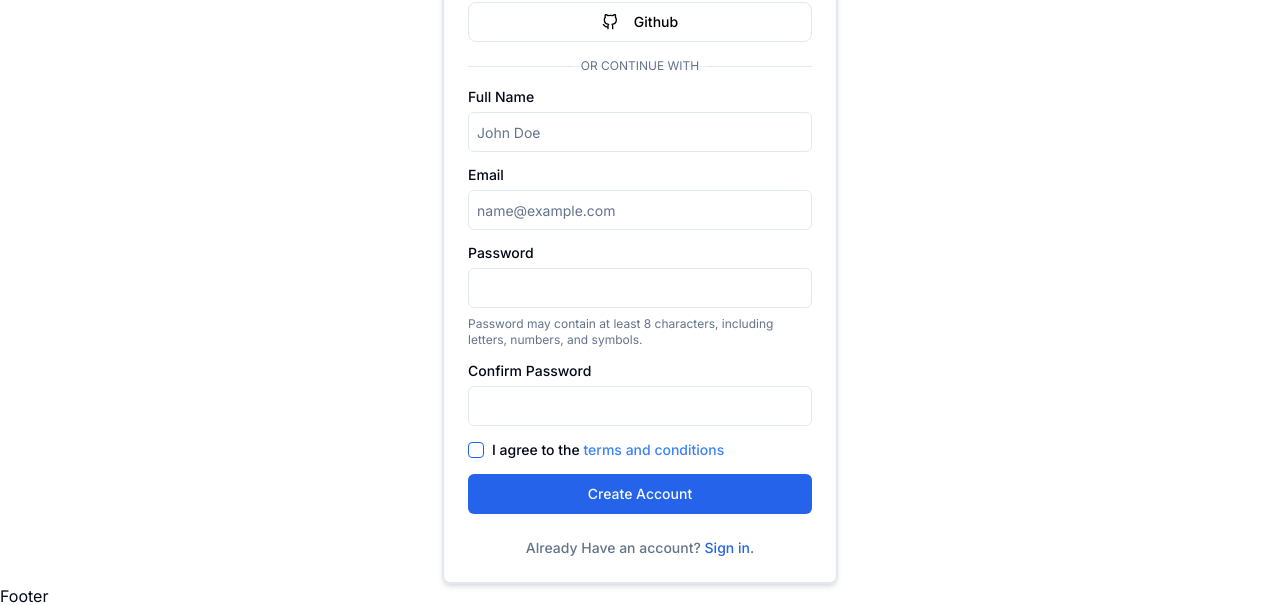
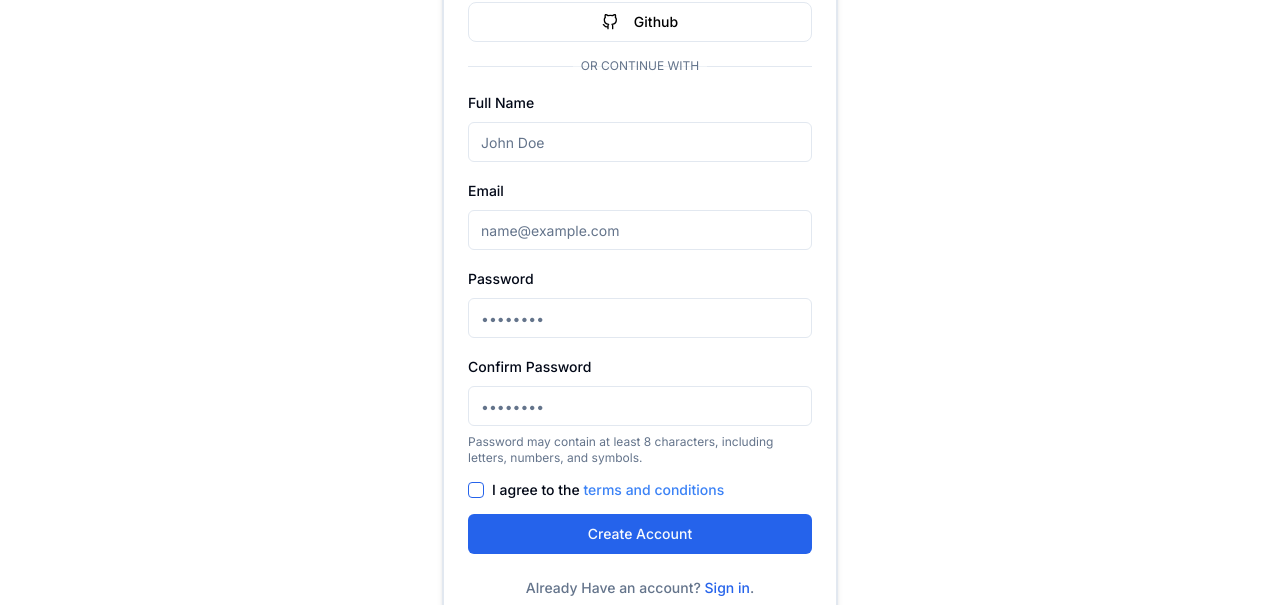
Before and after one commit to gh0sty02/Taskflow, a Next.js app: page /register in a window 1280 px wide. Shown: the part 209-814 px from the top of the page. Built offline with nearby package versions, Linux system fonts and the light colour scheme; no server answers.

Commit message:
feat: addded zod, RFH to register page

```diff
--- a/package.json
+++ b/package.json
@@ -11,6 +11,7 @@
   "dependencies": {
     "@auth/prisma-adapter": "^2.8.0",
     "@google/generative-ai": "^0.21.0",
+    "@hookform/resolvers": "^5.0.0",
     "@prisma/client": "^6.5.0",
     "@radix-ui/react-avatar": "^1.1.3",
     "@radix-ui/react-checkbox": "^1.1.4",
@@ -27,9 +28,11 @@
     "next-themes": "^0.4.6",
     "react": "^19.0.0",
     "react-dom": "^19.0.0",
+    "react-hook-form": "^7.55.0",
     "react-icons": "^5.5.0",
     "tailwind-merge": "^3.0.1",
-    "tailwindcss-animate": "^1.0.7"
+    "tailwindcss-animate": "^1.0.7",
+    "zod": "^3.24.2"
   },
   "devDependencies": {
     "@eslint/eslintrc": "^3",
--- a/src/app/(auth)/register/_components/RegisterPage.tsx
+++ b/src/app/(auth)/register/_components/RegisterPage.tsx
@@ -1,3 +1,4 @@
+"use client";
 import { Button } from "@/components/ui/button";
 import { FiGithub } from "react-icons/fi";
 import React from "react";
@@ -6,11 +7,53 @@
 import { Checkbox } from "@/components/ui/checkbox";
 import TextInput from "@/components/TextInput";
 import PasswordInput from "@/components/PasswordInput";
+import { useForm } from "react-hook-form";
+import * as z from "zod";
+import { zodResolver } from "@hookform/resolvers/zod";
+
+import {
+  Form,
+  FormControl,
+  FormField,
+  FormDescription,
+  FormItem,
+  FormLabel,
+  FormMessage,
+} from "@/components/ui/form";
+import { Input } from "@/components/ui/input";
 
 /// @todo - Add form validation
 /// @todo - Add form submission
 
+const registerFormSchema = z
+  .object({
+    name: z.string().min(1, "Name is required"),
+    email: z.string().email("Invalid email"),
+    password: z.string().min(8, "Password must be at least 8 characters long"),
+    confirmPassword: z
+      .string()
+      .min(8, "Password must be at least 8 characters long"),
+  })
+  .superRefine(({ confirmPassword, password }, ctx) => {
+    if (confirmPassword !== password) {
+      ctx.addIssue({
+        path: ["confirmPassword"],
+        message: "Passwords do not match",
+        code: "custom",
+      });
+    }
+  });
+
 function RegisterPage() {
+  const form = useForm<z.output<typeof registerFormSchema>>({
+    resolver: zodResolver(registerFormSchema),
+    defaultValues: {
+      name: "",
+      email: "",
+      password: "",
+      confirmPassword: "",
+    },
+  });
   return (
     <div className="container flex flex-col items-center justify-center flex-1 space-y-4 sm:w-[460px]">
       <div className="flex flex-col items-center">
@@ -30,10 +73,9 @@
           <Button
             variant="outline"
             className="text-black dark:text-white p-2 rounded-lg bg-transparent w-full"
-            onClick={async () => {
-              "use server";
-              await signIn("github");
-            }}
+            // onClick={async () => {
+            //   // await signIn("github");
+            // }}
           >
             <FiGithub className="h-4 w-4 mr-2" />
             Github
@@ -48,46 +90,76 @@
               </span>
             </div>
           </div>
+          <Form {...form}>
             <form
-            action={async (formData) => {
-              "use server";
-              // log everythign from formData
-              for (const [key, value] of formData.entries()) {
-                console.log(key, value);
-              }
-            }}
-            className="grid gap-2 space-y-2"
+              className="space-y-4"
+              onSubmit={form.handleSubmit(console.log)}
             >
-            <TextInput
-              htmlFor="name"
-              label="Full Name"
-              id="name"
+              <FormField
+                control={form.control}
                 name="name"
-              placeholder="John Doe"
+                render={({ field }) => (
+                  <FormItem>
+                    <FormLabel>Full Name</FormLabel>
+                    <FormControl>
+                      <Input placeholder="John Doe" {...field} />
+                    </FormControl>
+                    <FormMessage />
+                  </FormItem>
+                )}
               />
-            <TextInput
-              htmlFor="email"
-              label="Email"
-              id="email"
+              <FormField
+                control={form.control}
                 name="email"
-              placeholder="name@example.com"
+                render={({ field }) => (
+                  <FormItem>
+                    <FormLabel>Email</FormLabel>
+                    <FormControl>
+                      <Input placeholder="name@example.com" {...field} />
+                    </FormControl>
+                  </FormItem>
+                )}
               />
 
-            <PasswordInput
-              htmlFor="password"
-              label="Password"
-              id="password"
+              <FormField
+                control={form.control}
                 name="password"
-              showHint={true}
+                render={({ field }) => (
+                  <FormItem>
+                    <FormLabel>Password</FormLabel>
+                    <FormControl>
+                      <Input
+                        type="password"
+                        placeholder="••••••••"
+                        {...field}
                       />
-            <PasswordInput
-              htmlFor="confirm-password"
-              label="Confirm Password"
-              id="confirm-password"
-              name="confirm-password"
-              showHint={false}
+                    </FormControl>
+
+                    <FormMessage />
+                  </FormItem>
+                )}
               />
-
+              <FormField
+                control={form.control}
+                name="confirmPassword"
+                render={({ field }) => (
+                  <FormItem>
+                    <FormLabel>Confirm Password</FormLabel>
+                    <FormControl>
+                      <Input
+                        type="password"
+                        placeholder="••••••••"
+                        {...field}
+                      />
+                    </FormControl>
+                    <FormDescription className="text-xs">
+                      Password may contain at least 8 characters, including
+                      letters, numbers, and symbols.
+                    </FormDescription>
+                    <FormMessage />
+                  </FormItem>
+                )}
+              />
               <div className="flex items-center space-x-2">
                 <Checkbox id="terms" />
                 <label
@@ -102,6 +174,7 @@
                 Create Account
               </Button>
             </form>
+          </Form>
         </div>
         <p className="text-muted-foreground text-sm font-medium p-6 pt-0 text-center">
           Already Have an account?{" "}
--- /dev/null
+++ b/src/components/ui/form.tsx
@@ -0,0 +1,178 @@
+"use client"
+
+import * as React from "react"
+import * as LabelPrimitive from "@radix-ui/react-label"
+import { Slot } from "@radix-ui/react-slot"
+import {
+  Controller,
+  FormProvider,
+  useFormContext,
+  type ControllerProps,
+  type FieldPath,
+  type FieldValues,
+} from "react-hook-form"
+
+import { cn } from "@/lib/utils"
+import { Label } from "@/components/ui/label"
+
+const Form = FormProvider
+
+type FormFieldContextValue<
+  TFieldValues extends FieldValues = FieldValues,
+  TName extends FieldPath<TFieldValues> = FieldPath<TFieldValues>
+> = {
+  name: TName
+}
+
+const FormFieldContext = React.createContext<FormFieldContextValue>(
+  {} as FormFieldContextValue
+)
+
+const FormField = <
+  TFieldValues extends FieldValues = FieldValues,
+  TName extends FieldPath<TFieldValues> = FieldPath<TFieldValues>
+>({
+  ...props
+}: ControllerProps<TFieldValues, TName>) => {
+  return (
+    <FormFieldContext.Provider value={{ name: props.name }}>
+      <Controller {...props} />
+    </FormFieldContext.Provider>
+  )
+}
+
+const useFormField = () => {
+  const fieldContext = React.useContext(FormFieldContext)
+  const itemContext = React.useContext(FormItemContext)
+  const { getFieldState, formState } = useFormContext()
+
+  const fieldState = getFieldState(fieldContext.name, formState)
+
+  if (!fieldContext) {
+    throw new Error("useFormField should be used within <FormField>")
+  }
+
+  const { id } = itemContext
+
+  return {
+    id,
+    name: fieldContext.name,
+    formItemId: `${id}-form-item`,
+    formDescriptionId: `${id}-form-item-description`,
+    formMessageId: `${id}-form-item-message`,
+    ...fieldState,
+  }
+}
+
+type FormItemContextValue = {
+  id: string
+}
+
+const FormItemContext = React.createContext<FormItemContextValue>(
+  {} as FormItemContextValue
+)
+
+const FormItem = React.forwardRef<
+  HTMLDivElement,
+  React.HTMLAttributes<HTMLDivElement>
+>(({ className, ...props }, ref) => {
+  const id = React.useId()
+
+  return (
+    <FormItemContext.Provider value={{ id }}>
+      <div ref={ref} className={cn("space-y-2", className)} {...props} />
+    </FormItemContext.Provider>
+  )
+})
+FormItem.displayName = "FormItem"
+
+const FormLabel = React.forwardRef<
+  React.ElementRef<typeof LabelPrimitive.Root>,
+  React.ComponentPropsWithoutRef<typeof LabelPrimitive.Root>
+>(({ className, ...props }, ref) => {
+  const { error, formItemId } = useFormField()
+
+  return (
+    <Label
+      ref={ref}
+      className={cn(error && "text-destructive", className)}
+      htmlFor={formItemId}
+      {...props}
+    />
+  )
+})
+FormLabel.displayName = "FormLabel"
+
+const FormControl = React.forwardRef<
+  React.ElementRef<typeof Slot>,
+  React.ComponentPropsWithoutRef<typeof Slot>
+>(({ ...props }, ref) => {
+  const { error, formItemId, formDescriptionId, formMessageId } = useFormField()
+
+  return (
+    <Slot
+      ref={ref}
+      id={formItemId}
+      aria-describedby={
+        !error
+          ? `${formDescriptionId}`
+          : `${formDescriptionId} ${formMessageId}`
+      }
+      aria-invalid={!!error}
+      {...props}
+    />
+  )
+})
+FormControl.displayName = "FormControl"
+
+const FormDescription = React.forwardRef<
+  HTMLParagraphElement,
+  React.HTMLAttributes<HTMLParagraphElement>
+>(({ className, ...props }, ref) => {
+  const { formDescriptionId } = useFormField()
+
+  return (
+    <p
+      ref={ref}
+      id={formDescriptionId}
+      className={cn("text-sm text-muted-foreground", className)}
+      {...props}
+    />
+  )
+})
+FormDescription.displayName = "FormDescription"
+
+const FormMessage = React.forwardRef<
+  HTMLParagraphElement,
+  React.HTMLAttributes<HTMLParagraphElement>
+>(({ className, children, ...props }, ref) => {
+  const { error, formMessageId } = useFormField()
+  const body = error ? String(error?.message ?? "") : children
+
+  if (!body) {
+    return null
+  }
+
+  return (
+    <p
+      ref={ref}
+      id={formMessageId}
+      className={cn("text-sm font-medium text-destructive", className)}
+      {...props}
+    >
+      {body}
+    </p>
+  )
+})
+FormMessage.displayName = "FormMessage"
+
+export {
+  useFormField,
+  Form,
+  FormItem,
+  FormLabel,
+  FormControl,
+  FormDescription,
+  FormMessage,
+  FormField,
+}
```
Also changed, not shown: 1 other file (tests, documents, lock files or other folders). Lines whose indentation alone changed are shown as unchanged.
